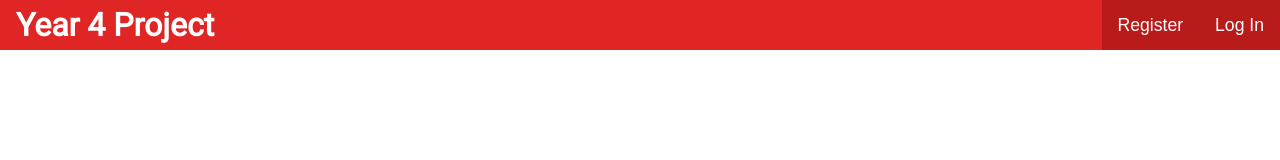
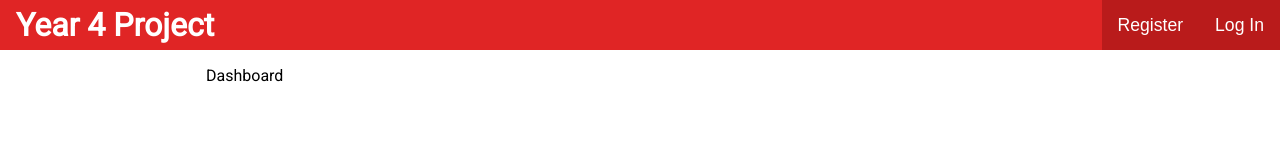
Before and after one commit to jurizzarc/year4-project, a React (Create React App) app in the folder y4project-frontend/: page /dashboard in a window 1280 px wide. Shown: the top 160 px of the page. Built offline with nearby package versions, Linux system fonts and the light colour scheme; no server answers.

Commit message:
Create Dashboard component

```diff
--- a/y4project-frontend/src/App.js
+++ b/y4project-frontend/src/App.js
@@ -6,6 +6,7 @@ import Header from "./components/layout/Header";
 import Home from "./components/pages/Home";
 import Login from "./components/auth/Login";
 import Register from "./components/auth/Register";
+import Dashboard from "./components/pages/Dashboard";
 import UserContext from "./context/UserContext";
 
 import "./style.css";
@@ -56,6 +57,7 @@ export default function App() {
                             <Route exact path="/" component={Home} />
                             <Route path="/login" component={Login} />
                             <Route path="/register" component={Register} />
+                            <Route path="/dashboard" component={Dashboard} />
                         </Switch>
                     </div>
                 </UserContext.Provider>
--- a/y4project-frontend/src/components/auth/AuthOptions.js
+++ b/y4project-frontend/src/components/auth/AuthOptions.js
@@ -16,6 +16,7 @@ export default function AuthOptions() {
         });
 
         localStorage.setItem("auth-token", "");
+        history.push("/");
     };
 
     return (
--- a/y4project-frontend/src/components/auth/Login.js
+++ b/y4project-frontend/src/components/auth/Login.js
@@ -27,7 +27,7 @@ export default function Login() {
                 user: loginRes.data.user
             });
             localStorage.setItem("auth-token", loginRes.data.token);
-            history.push("/");
+            history.push("/dashboard");
         } catch (err) {
             err.response.data.msg && setError(err.response.data.msg);
         }
--- a/y4project-frontend/src/components/auth/Register.js
+++ b/y4project-frontend/src/components/auth/Register.js
@@ -33,7 +33,7 @@ export default function Register() {
                 user: loginRes.data.user
             });
             localStorage.setItem("auth-token", loginRes.data.token);
-            history.push("/");
+            history.push("/dashboard");
         } catch (err) {
             err.response.data.msg && setError(err.response.data.msg);
         }
--- /dev/null
+++ b/y4project-frontend/src/components/pages/Dashboard.js
@@ -0,0 +1,5 @@
+import React from "react";
+
+export default function Dashboard() {
+    return <div className="page">Dashboard</div>;
+}
```
Also changed, not shown: 1 other file (tests, documents, lock files or other folders).
